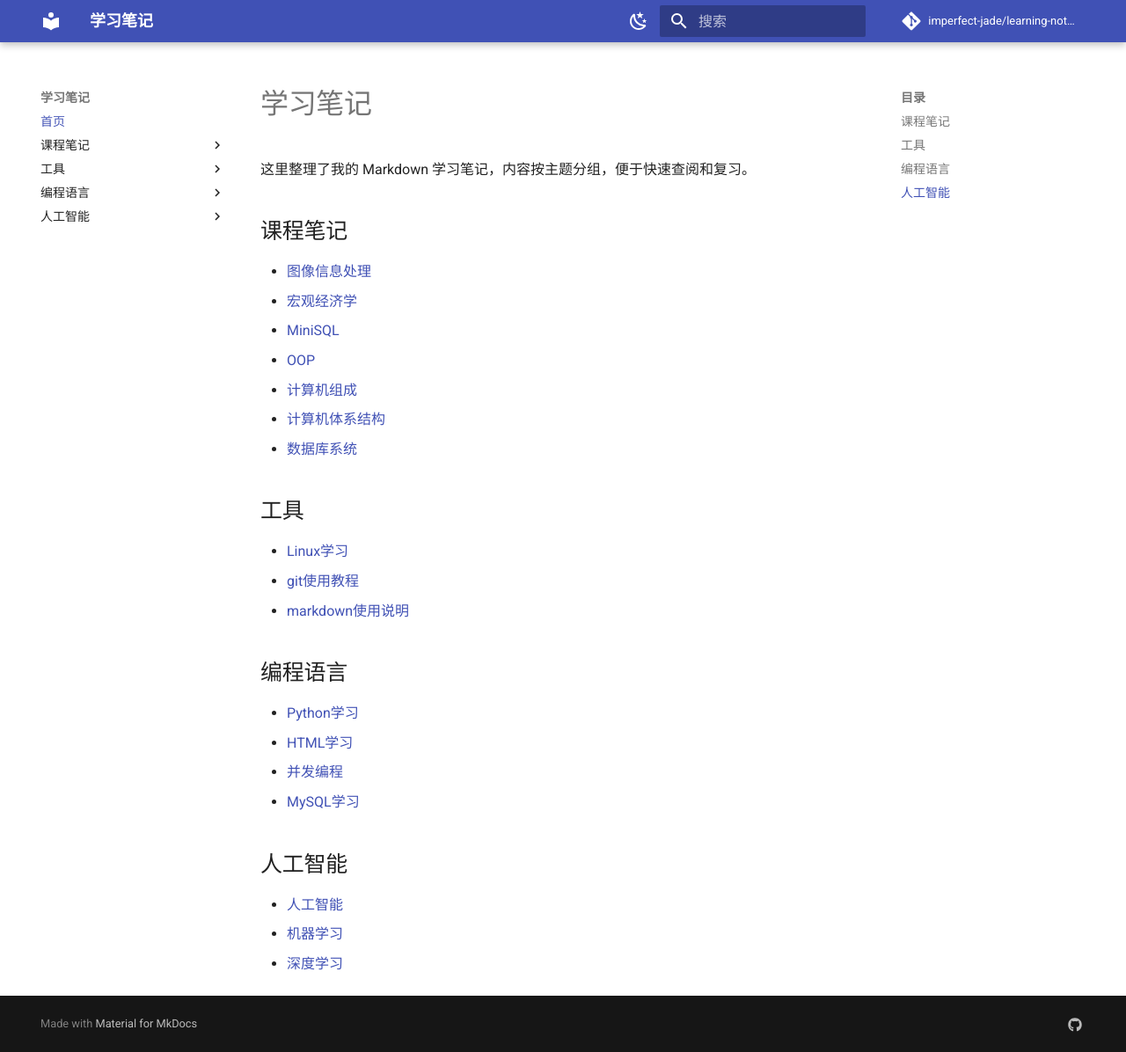
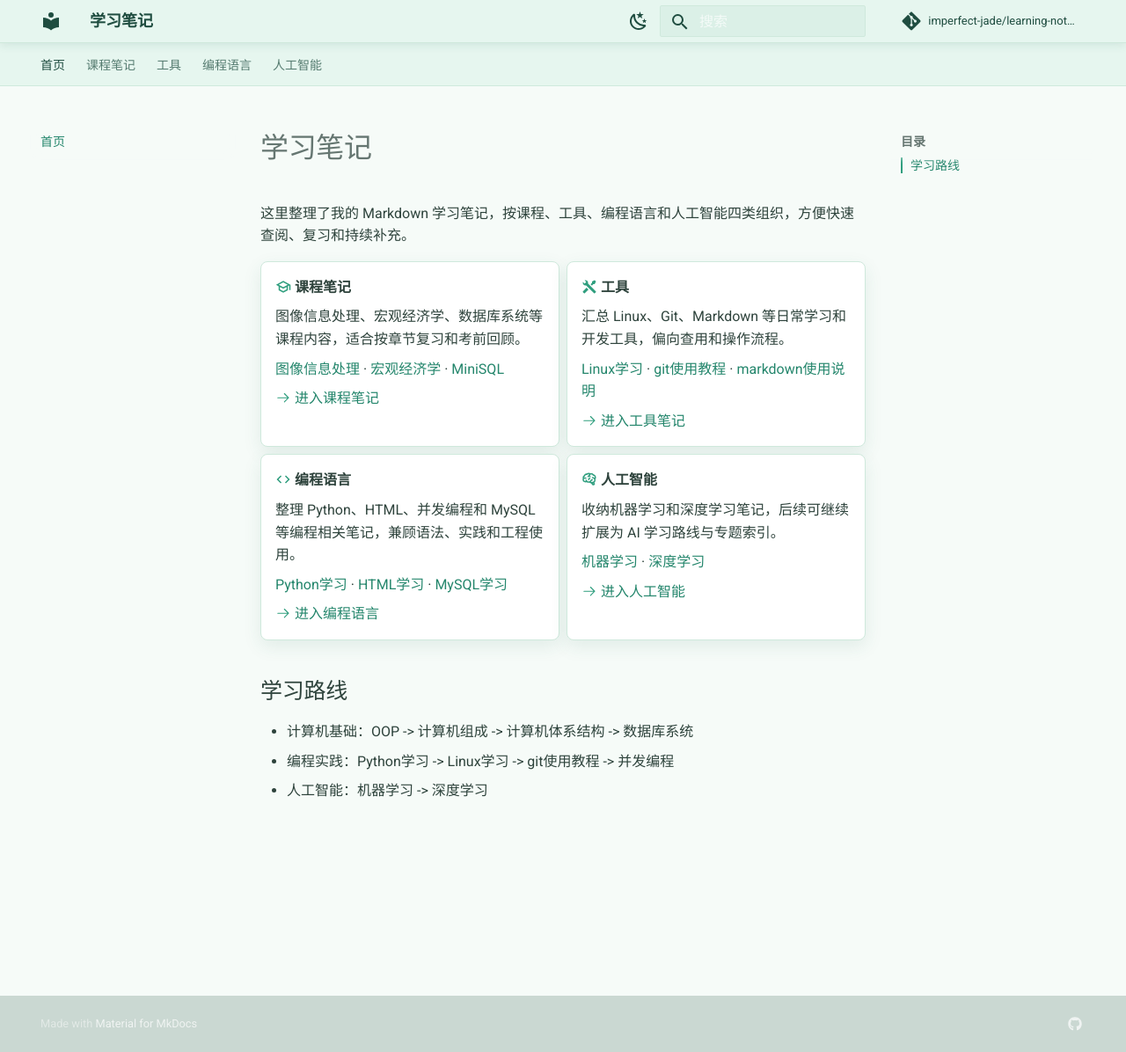
Before and after one commit to imperfect-jade/learning-notes, an MkDocs documentation site: the page built from docs/index.md, in a window 1280 px wide and 1196 px high. Shown: the whole window at 88% size. Built offline with MkDocs 1.6.1 and Material for MkDocs 9.7.7, drawn with Linux system fonts in a browser that asks for light colours; comment, search, counter and statistics services are not loaded.

Commit message:
Polish notes site navigation and theme

```diff
--- a/docs/index.md
+++ b/docs/index.md
@@ -1,32 +1,45 @@
 # 学习笔记
 
-这里整理了我的 Markdown 学习笔记，内容按主题分组，便于快速查阅和复习。
+这里整理了我的 Markdown 学习笔记，按课程、工具、编程语言和人工智能四类组织，方便快速查阅、复习和持续补充。
 
-## 课程笔记
+<div class="grid cards" markdown>
 
-- [图像信息处理](courses/image-processing.md)
-- [宏观经济学](courses/macroeconomics.md)
-- [MiniSQL](database/minisql.md)
-- [OOP](courses/oop.md)
-- [计算机组成](courses/computer-organization.md)
-- [计算机体系结构](courses/computer-architecture.md)
-- [数据库系统](courses/database-systems.md)
+-   :material-school-outline: **课程笔记**
 
-## 工具
+    图像信息处理、宏观经济学、数据库系统等课程内容，适合按章节复习和考前回顾。
 
-- [Linux学习](systems-tools/linux.md)
-- [git使用教程](systems-tools/git.md)
-- [markdown使用说明](systems-tools/markdown.md)
+    [图像信息处理](courses/image-processing.md) · [宏观经济学](courses/macroeconomics.md) · [MiniSQL](database/minisql.md)
 
-## 编程语言
+    [:octicons-arrow-right-24: 进入课程笔记](courses/index.md)
 
-- [Python学习](programming/python.md)
-- [HTML学习](programming/html.md)
-- [并发编程](programming/concurrency.md)
-- [MySQL学习](database/mysql.md)
+-   :material-tools: **工具**
 
-## 人工智能
+    汇总 Linux、Git、Markdown 等日常学习和开发工具，偏向查用和操作流程。
 
-- [人工智能](ai/index.md)
-- [机器学习](ai/machine-learning.md)
-- [深度学习](ai/deep-learning.md)
+    [Linux学习](systems-tools/linux.md) · [git使用教程](systems-tools/git.md) · [markdown使用说明](systems-tools/markdown.md)
+
+    [:octicons-arrow-right-24: 进入工具笔记](systems-tools/index.md)
+
+-   :material-code-tags: **编程语言**
+
+    整理 Python、HTML、并发编程和 MySQL 等编程相关笔记，兼顾语法、实践和工程使用。
+
+    [Python学习](programming/python.md) · [HTML学习](programming/html.md) · [MySQL学习](database/mysql.md)
+
+    [:octicons-arrow-right-24: 进入编程语言](programming/index.md)
+
+-   :material-brain: **人工智能**
+
+    收纳机器学习和深度学习笔记，后续可继续扩展为 AI 学习路线与专题索引。
+
+    [机器学习](ai/machine-learning.md) · [深度学习](ai/deep-learning.md)
+
+    [:octicons-arrow-right-24: 进入人工智能](ai/index.md)
+
+</div>
+
+## 学习路线
+
+- 计算机基础：OOP -> 计算机组成 -> 计算机体系结构 -> 数据库系统
+- 编程实践：Python学习 -> Linux学习 -> git使用教程 -> 并发编程
+- 人工智能：机器学习 -> 深度学习
--- /dev/null
+++ b/docs/stylesheets/theme.css
@@ -0,0 +1,219 @@
+[data-md-color-scheme="default"] {
+  --jade-bg: #f6fbf8;
+  --jade-surface: #ffffff;
+  --jade-surface-soft: #eff8f3;
+  --jade-border: #cfe9dc;
+  --jade-border-strong: #9ed8bf;
+  --jade-shadow: rgba(37, 111, 88, 0.1);
+  --jade-text: #213730;
+  --jade-text-muted: #60746d;
+  --jade-mint: #7fc8a9;
+  --jade-mint-strong: #2f9e7e;
+  --jade-header-bg: #e6f6ef;
+  --jade-header-fg: #1f4d40;
+
+  --md-primary-fg-color: #7fc8a9;
+  --md-primary-fg-color--light: #bde8d5;
+  --md-primary-fg-color--dark: #2f9e7e;
+  --md-primary-bg-color: #1f4d40;
+  --md-accent-fg-color: #2f9e7e;
+  --md-default-bg-color: var(--jade-bg);
+  --md-default-fg-color: rgba(33, 55, 48, 0.94);
+  --md-default-fg-color--light: rgba(33, 55, 48, 0.68);
+  --md-default-fg-color--lighter: rgba(33, 55, 48, 0.42);
+  --md-typeset-a-color: #24866c;
+  --md-code-bg-color: #eef8f3;
+  --md-code-fg-color: #24483e;
+}
+
+[data-md-color-scheme="slate"] {
+  --jade-bg: #101815;
+  --jade-surface: #16231f;
+  --jade-surface-soft: #1a2b25;
+  --jade-border: #285244;
+  --jade-border-strong: #3c8069;
+  --jade-shadow: rgba(0, 0, 0, 0.28);
+  --jade-text: #e4f2ec;
+  --jade-text-muted: #a9c7bb;
+  --jade-mint: #8fdcc0;
+  --jade-mint-strong: #6fcdaa;
+  --jade-header-bg: #14251f;
+  --jade-header-fg: #e6fff4;
+
+  --md-primary-fg-color: #1f6f5b;
+  --md-primary-fg-color--light: #8fdcc0;
+  --md-primary-fg-color--dark: #174f42;
+  --md-primary-bg-color: #e6fff4;
+  --md-accent-fg-color: #8fdcc0;
+  --md-default-bg-color: var(--jade-bg);
+  --md-default-fg-color: rgba(228, 242, 236, 0.92);
+  --md-default-fg-color--light: rgba(228, 242, 236, 0.68);
+  --md-default-fg-color--lighter: rgba(228, 242, 236, 0.42);
+  --md-typeset-a-color: #8fdcc0;
+  --md-code-bg-color: #13251f;
+  --md-code-fg-color: #d7f3e8;
+}
+
+body,
+.md-main {
+  background: var(--md-default-bg-color);
+}
+
+.md-header,
+.md-tabs {
+  background: var(--jade-header-bg);
+  color: var(--jade-header-fg);
+}
+
+.md-header {
+  border-bottom: 0.05rem solid var(--jade-border);
+  box-shadow: 0 0.15rem 0.45rem var(--jade-shadow);
+}
+
+.md-header__button,
+.md-header__title,
+.md-header__topic,
+.md-tabs__link {
+  color: var(--jade-header-fg);
+}
+
+.md-tabs {
+  border-bottom: 0.05rem solid var(--jade-border);
+}
+
+.md-tabs__link {
+  opacity: 0.72;
+}
+
+.md-tabs__link:hover,
+.md-tabs__link--active {
+  color: var(--jade-mint-strong);
+  opacity: 1;
+}
+
+[data-md-color-scheme="slate"] .md-tabs__link:hover,
+[data-md-color-scheme="slate"] .md-tabs__link--active {
+  color: var(--jade-mint);
+}
+
+.md-search__form {
+  background: color-mix(in srgb, var(--jade-surface) 72%, var(--jade-mint) 28%);
+  border: 0.05rem solid var(--jade-border);
+  color: var(--jade-text);
+}
+
+.md-search__form:hover,
+.md-search__input:focus + .md-search__icon {
+  background: var(--jade-surface);
+}
+
+.md-top {
+  background: var(--jade-mint-strong);
+  color: #ffffff;
+}
+
+.md-typeset a {
+  text-decoration-color: color-mix(in srgb, var(--md-typeset-a-color) 38%, transparent);
+  text-underline-offset: 0.14em;
+}
+
+.md-typeset a:hover {
+  color: var(--jade-mint-strong);
+  text-decoration-thickness: 0.08rem;
+}
+
+[data-md-color-scheme="slate"] .md-typeset a:hover {
+  color: var(--jade-mint);
+}
+
+.md-nav__link--active,
+.md-nav__link:hover,
+.md-nav__item .md-nav__link--active code {
+  color: var(--md-accent-fg-color);
+}
+
+.md-nav--secondary .md-nav__link--active {
+  border-left: 0.12rem solid var(--md-accent-fg-color);
+  padding-left: 0.45rem;
+}
+
+.md-typeset .grid.cards > ul > li {
+  background: var(--jade-surface);
+  border: 0.05rem solid var(--jade-border);
+  border-radius: 0.4rem;
+  box-shadow: 0 0.35rem 1rem var(--jade-shadow);
+  transition: border-color 140ms ease, box-shadow 140ms ease, transform 140ms ease;
+}
+
+.md-typeset .grid.cards > ul > li:hover {
+  border-color: var(--jade-border-strong);
+  box-shadow: 0 0.5rem 1.2rem color-mix(in srgb, var(--jade-shadow) 70%, var(--jade-mint) 30%);
+  transform: translateY(-0.06rem);
+}
+
+.md-typeset .grid.cards .twemoji {
+  color: var(--jade-mint-strong);
+}
+
+[data-md-color-scheme="slate"] .md-typeset .grid.cards .twemoji {
+  color: var(--jade-mint);
+}
+
+.md-typeset table:not([class]) {
+  background: var(--jade-surface);
+  border: 0.05rem solid var(--jade-border);
+}
+
+.md-typeset table:not([class]) th {
+  background: var(--jade-surface-soft);
+  color: var(--jade-text);
+}
+
+.md-typeset table:not([class]) tr:hover {
+  background: color-mix(in srgb, var(--jade-surface-soft) 70%, transparent);
+}
+
+.md-typeset code {
+  border: 0.05rem solid color-mix(in srgb, var(--jade-border) 72%, transparent);
+}
+
+.md-typeset pre > code,
+.md-typeset .highlight {
+  border-radius: 0.4rem;
+}
+
+.md-typeset .highlight {
+  border: 0.05rem solid var(--jade-border);
+  box-shadow: 0 0.25rem 0.8rem var(--jade-shadow);
+}
+
+.md-typeset .admonition,
+.md-typeset details {
+  background: var(--jade-surface);
+  border-color: var(--jade-border);
+  border-left: 0.18rem solid var(--md-accent-fg-color);
+  box-shadow: 0 0.2rem 0.75rem var(--jade-shadow);
+}
+
+.md-typeset .admonition-title,
+.md-typeset summary {
+  background: var(--jade-surface-soft);
+}
+
+.md-typeset .admonition-title::before,
+.md-typeset summary::before {
+  background-color: var(--md-accent-fg-color);
+}
+
+.md-content__button {
+  color: var(--md-accent-fg-color);
+}
+
+.md-footer {
+  background: var(--jade-header-bg);
+  color: var(--jade-header-fg);
+}
+
+.md-footer-meta {
+  background: color-mix(in srgb, var(--jade-header-bg) 88%, #000000 12%);
+}
--- a/mkdocs.yml
+++ b/mkdocs.yml
@@ -11,6 +11,7 @@ theme:
   name: material
   language: zh
   features:
+    - navigation.tabs
     - navigation.instant
     - navigation.tracking
     - navigation.indexes
@@ -23,15 +24,15 @@ theme:
   palette:
     - media: "(prefers-color-scheme: light)"
       scheme: default
-      primary: indigo
+      primary: green
       accent: teal
       toggle:
         icon: material/weather-night
         name: 切换到深色模式
     - media: "(prefers-color-scheme: dark)"
       scheme: slate
-      primary: indigo
-      accent: teal
+      primary: green
+      accent: green
       toggle:
         icon: material/weather-sunny
         name: 切换到浅色模式
@@ -39,6 +40,7 @@ theme:
 nav:
   - 首页: index.md
   - 课程笔记:
+      - courses/index.md
       - 图像信息处理: courses/image-processing.md
       - 宏观经济学: courses/macroeconomics.md
       - MiniSQL: database/minisql.md
@@ -47,10 +49,12 @@ nav:
       - 计算机体系结构: courses/computer-architecture.md
       - 数据库系统: courses/database-systems.md
   - 工具:
+      - systems-tools/index.md
       - Linux学习: systems-tools/linux.md
       - git使用教程: systems-tools/git.md
       - markdown使用说明: systems-tools/markdown.md
   - 编程语言:
+      - programming/index.md
       - Python学习: programming/python.md
       - HTML学习: programming/html.md
       - 并发编程: programming/concurrency.md
@@ -76,6 +80,9 @@ markdown_extensions:
       smart_enable: all
   - pymdownx.caret
   - pymdownx.details
+  - pymdownx.emoji:
+      emoji_index: !!python/name:material.extensions.emoji.twemoji
+      emoji_generator: !!python/name:material.extensions.emoji.to_svg
   - pymdownx.highlight:
       anchor_linenums: true
       line_spans: __span
@@ -95,6 +102,7 @@ extra_javascript:
 
 extra_css:
   - stylesheets/toc-collapse.css
+  - stylesheets/theme.css
 
 extra:
   social:
```
Also changed, not shown: docs/ai/index.md (+13 -0 lines), docs/courses/index.md (added, +19 -0 lines), docs/programming/index.md (added, +16 -0 lines), docs/systems-tools/index.md (added, +15 -0 lines).
